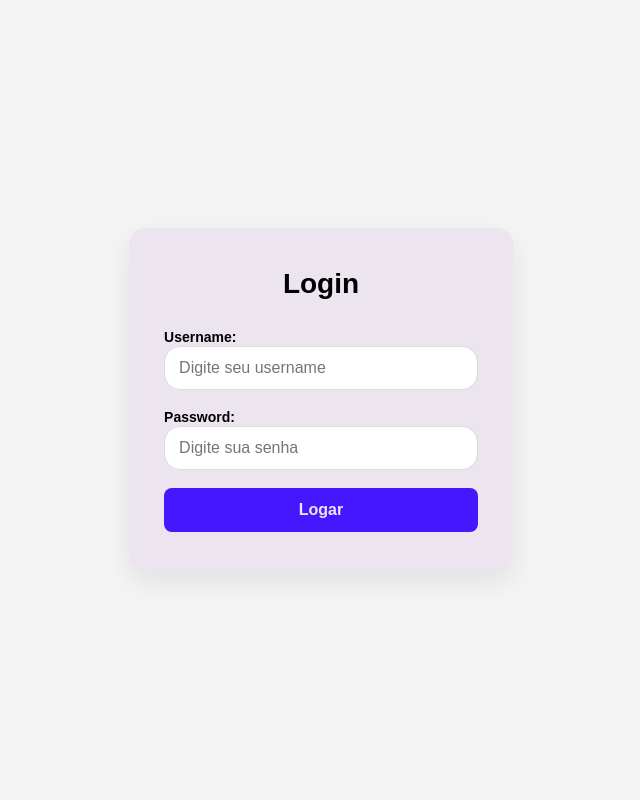
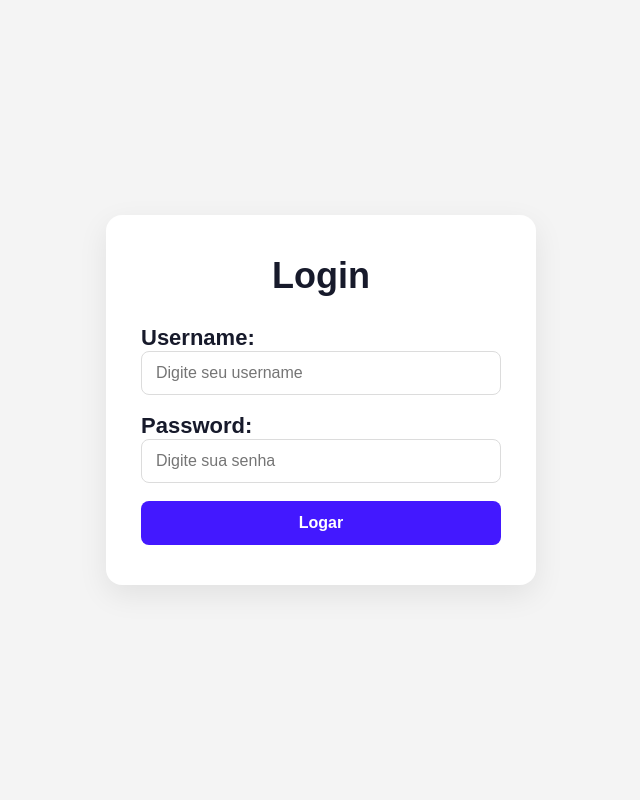
Before and after one commit to 0arKes/APIGuard, a Django app: page /login/ in a window 1280 px wide. Shown: the whole page, without its empty margins (319-959 px from the left). Run offline with Django 5.2, Linux system fonts and the light colour scheme; some libraries are stand-ins or nearby versions.

Commit message:
refactor: Reestruturando paginas
Criando arquivo root.css comum para todas as paginas que herdam de base.html
Criando e refatorando código css comum a formulários através do arquivo form.css
Excluindo login.css e register.css
Reestruturando paginas.
Menu tem posição fixa

```diff
--- a/monitoring/static/monitoring/styles/register.css
+++ b/monitoring/static/monitoring/styles/form.css
@@ -1,20 +1,4 @@
-
-* {
-    box-sizing: border-box;
-    margin: 0;
-    padding: 0;
-}
-
-:root {
-    --primary: #4318ff;
-    --primary-dark: #3212c7;
-    --background: #f4f4f4;
-    --text: #222222;
-    --border: #dcdcdc;
-    --white: #ffffff;
-}
-
-body {
+.form-section {
     min-height: 100vh;
     display: flex;
     justify-content: center;
@@ -45,18 +29,18 @@
     box-shadow: 0 10px 30px rgba(0, 0, 0, 0.08);
 }
 
-h1 {
+#form-title {
     margin-bottom: 10px;
 
     color: var(--text);
 
-    font-size: 28px;
+    font-size: 36px;
     text-align: center;
 }
 
 label {
     color: var(--text);
-    font-size: 14px;
+    font-size: 22px;
     font-weight: 600;
 }
 
@@ -78,7 +62,7 @@
     box-shadow: 0 0 0 3px rgba(67, 24, 255, 0.12);
 }
 
-button {
+button#submit {
     width: 100%;
 
     padding: 13px;
@@ -99,11 +83,11 @@
         transform 0.2s ease;
 }
 
-button:hover {
+button#submit:hover {
     background-color: var(--primary-dark);
 }
 
-button:active {
+button#submit:active {
     transform: scale(0.98);
 }
 
--- a/monitoring/static/monitoring/styles/login.css
+++ /dev/null
@@ -1,114 +0,0 @@
-* {
-    box-sizing: border-box;
-    margin: 0;
-    padding: 0;
-    font-family: Arial, sans-serif;
-}
-
-:root {
-    --primary: #4318ff;
-    --primary-dark: #3212c7;
-    --background: #f4f4f4;
-    --border: #dcdcdc;
-    --white: #ECE5F0;
-}
-
-body{
-    height: 100vh;
-
-    display: flex;
-    flex-flow: row nowrap;
-    justify-content: center;
-    align-items: center;
-
-    background-color: var(--background);
-}
-
-form{
-    width: 100%;
-    max-width: 430px;
-
-    padding: 30px 24px;
-
-    display: flex;
-    flex-flow: column nowrap;
-    gap: 18px;
-
-    background-color: var(--white);
-
-    border-radius: 16px;
-    box-shadow: 0 10px 30px rgba(0, 0, 0, 0.08);;
-}
-
-h1{
-    margin-bottom: 10px;
-
-    color: var(--text);
-
-    font-size: 28px;
-    text-align: center;
-}
-
-label{
-    color: var(--text);
-    font-weight: 600;
-    font-size: 14px;
-}
-
-input{
-    width: 100%;
-
-    padding: 12px 14px;
-
-    border: 1px solid var(--border);
-    border-radius: 16px;
-
-    font-size: 16px;
-
-    outline: none;
-}
-
-input:focus{
-    border-color: var(--primary);
-    box-shadow: 0 0 0 3px rgba(67, 24, 255, 0.12);
-}
-
-button{
-    width: 100%;
-
-    padding: 13px;
-
-    border: none;
-    border-radius: 8px;
-
-    background-color: var(--primary);
-    color: var(--white);
-
-    font-size: 16px;
-    font-weight: 600;
-
-    cursor: pointer;
-
-    transition:
-        background-color 0.2s ease,
-        transform 0.2s ease;
-}
-
-button:hover{
-    background-color: var(--primary-dark);
-}
-
-button:active{
-    transform: scale(0.98);
-}
-
-
-@media (min-width: 600px) {
-    body {
-        padding: 0;
-    }
-
-    form {
-        padding: 40px 35px;
-    }
-}
--- /dev/null
+++ b/monitoring/static/monitoring/styles/root.css
@@ -0,0 +1,31 @@
+* {
+    box-sizing: border-box;
+    margin: 0;
+    padding: 0;
+    font-family: Arial, sans-serif;
+    list-style: none;
+    text-decoration: none;
+}
+
+:root {
+    --primary: #4318ff;
+    --primary-dark: #3212c7;
+
+    --background: #f4f4f4;
+    --text: #171A2B;
+    --border: #dcdcdc;
+    --white: #ffffff;
+
+    --background-body: #F6F7FB;
+    --card-background: #FFFFFF;
+    --card-border: #E7E9F2;
+
+    --online: #16A34A;
+    --online-bg: #ECFDF3;
+
+    --offline: #DC2626;
+    --offline-bg: #FEF2F2;
+
+    --unknown: #D97706;
+    --unknown-bg: #FFFBEB;
+}
--- a/monitoring/templates/monitoring/base.html
+++ b/monitoring/templates/monitoring/base.html
@@ -1,8 +1,10 @@
+{% load static %}
 <!DOCTYPE html>
 <html lang="pt-br">
 <head>
     <meta charset="UTF-8">
     <meta name="viewport" content="width=device-width, initial-scale=1.0">
+    <link rel="stylesheet" href="{% static "monitoring/styles/root.css" %}">
     {% block styles %}{% endblock styles %}
     <title>{% block title %}{% endblock title %}</title>
 </head>
--- a/monitoring/templates/monitoring/login.html
+++ b/monitoring/templates/monitoring/login.html
@@ -3,18 +3,20 @@
 
 
 {% block styles %}
-    <link rel="stylesheet" href="{% static "monitoring/styles/login.css" %}">
+    <link rel="stylesheet" href="{% static "monitoring/styles/form.css" %}">
 {% endblock styles %}
 
 {% block title %}Login{% endblock title %}
 
 {% block main %}
     <main>
-        <form method="post">
-            <h1>Login</h1>
-            {% csrf_token %}
-            {{ form }}
-            <button type="submit">Logar</button>
-        </form>
+        <section class="form-section">
+            <form method="post">
+                <h1 id="form-title">Login</h1>
+                {% csrf_token %}
+                {{ form }}
+                <button id="submit" type="submit">Logar</button>
+            </form>
+        </section>
     </main>
 {% endblock main %}
```
Also changed, not shown: monitoring/static/monitoring/styles/dashboard.css (+1 -17 lines), monitoring/static/monitoring/styles/menu.css (+4 -26 lines), monitoring/templates/monitoring/register.html (+9 -7 lines).
